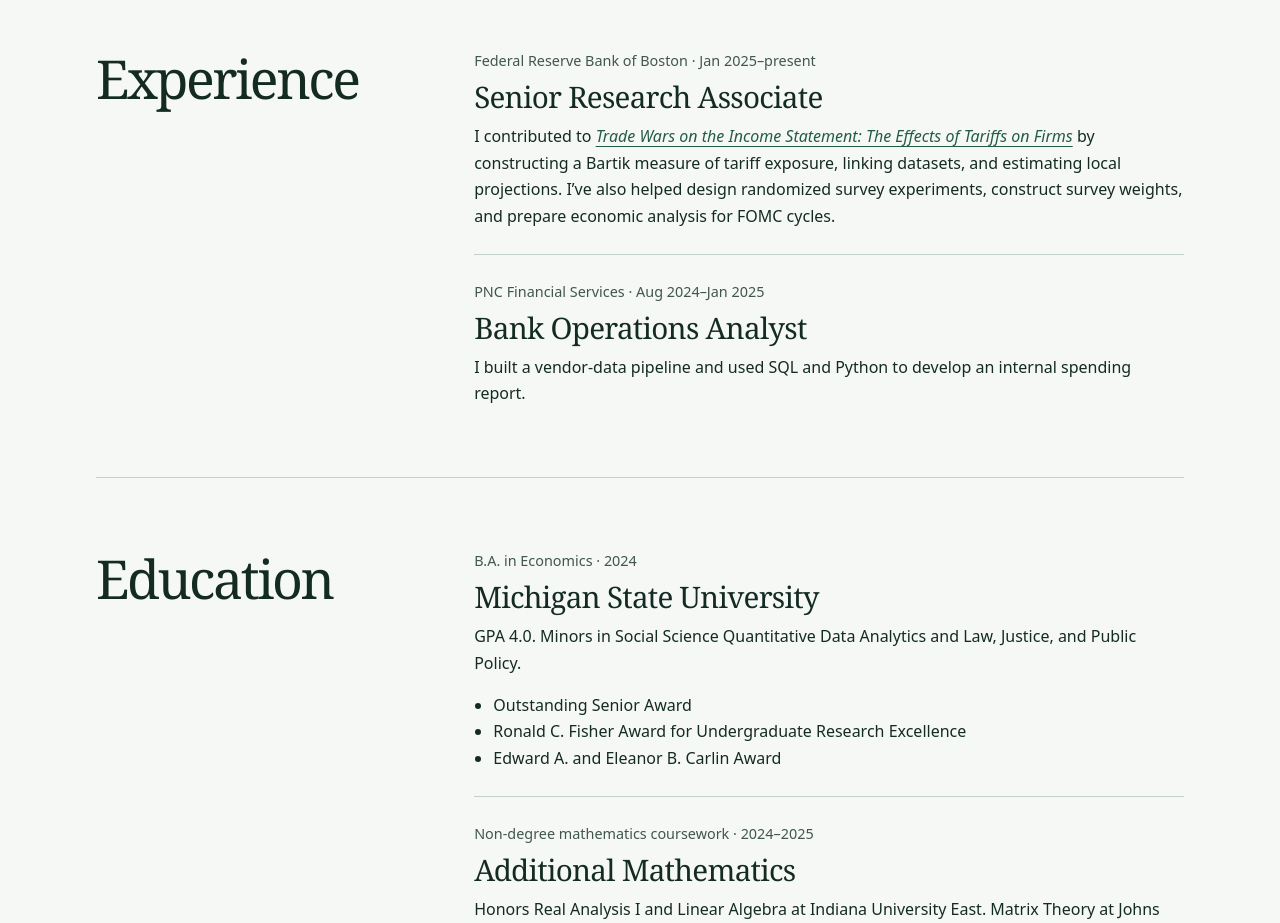
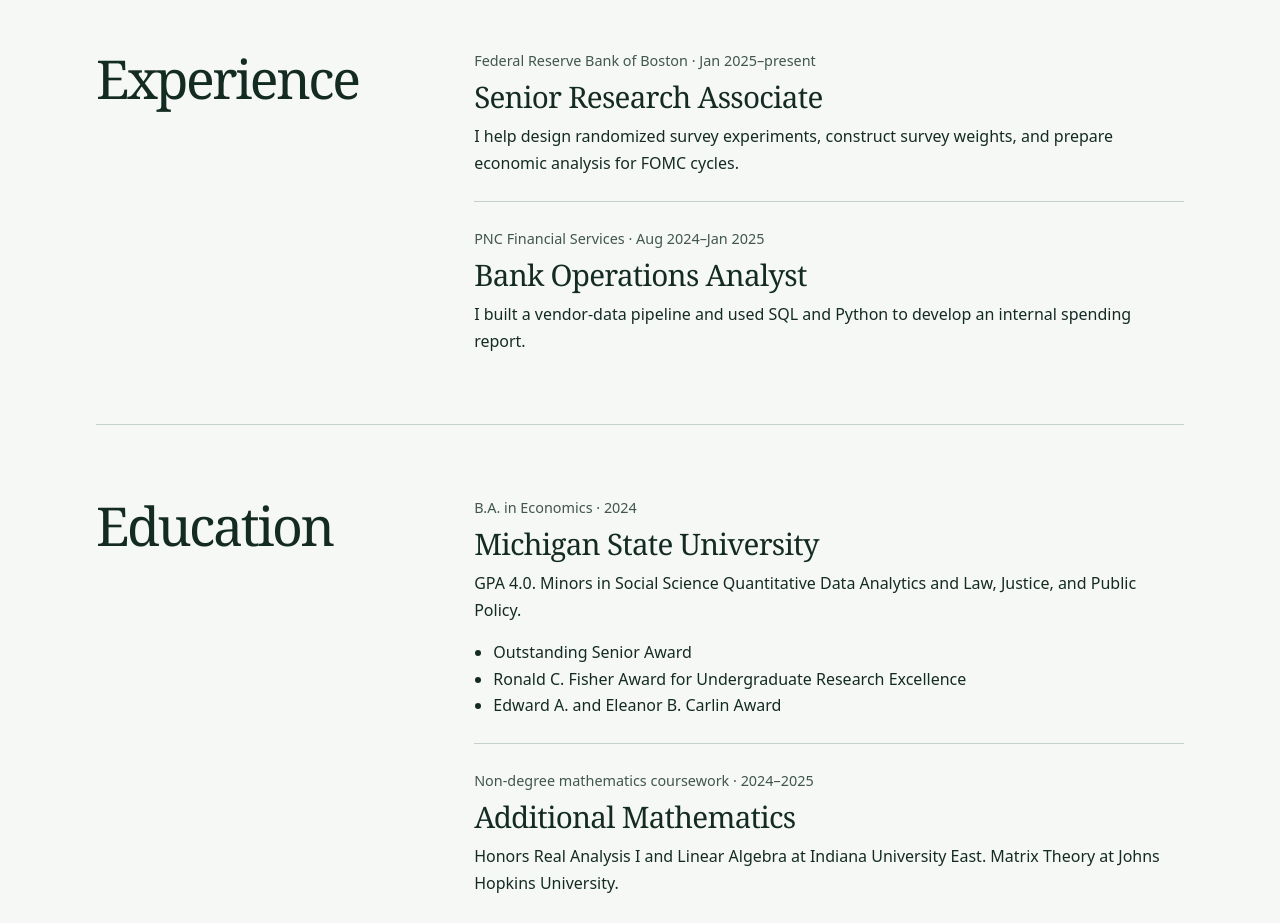
Before and after one commit to handle25/handle25.github.io, a plain HTML site: page index.html in a window 1280 px wide. Shown: the part 1180-2103 px from the top of the page. Drawn offline with Linux system fonts and the light colour scheme.

Commit message:
Revise senior research associate description

```diff
--- a/index.html
+++ b/index.html
@@ -135,7 +135,7 @@ footer { color: var(--muted); }
         <article>
           <p class="meta">Federal Reserve Bank of Boston · Jan 2025–present</p>
           <h3>Senior Research Associate</h3>
-          <p>I contributed to <a href="https://www.bostonfed.org/publications/research-department-working-paper/2026/the-effects-of-tariffs-on-firms"><cite>Trade Wars on the Income Statement: The Effects of Tariffs on Firms</cite></a> by constructing a Bartik measure of tariff exposure, linking datasets, and estimating local projections. I’ve also helped design randomized survey experiments, construct survey weights, and prepare economic analysis for FOMC cycles.</p>
+          <p>I help design randomized survey experiments, construct survey weights, and prepare economic analysis for FOMC cycles.</p>
         </article>
         <article>
           <p class="meta">PNC Financial Services · Aug 2024–Jan 2025</p>
```
